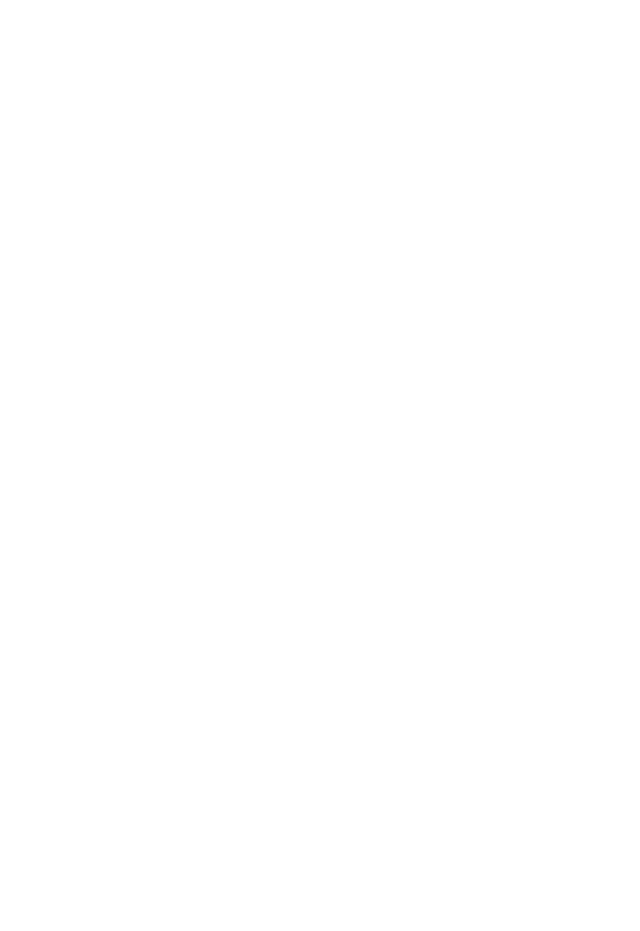
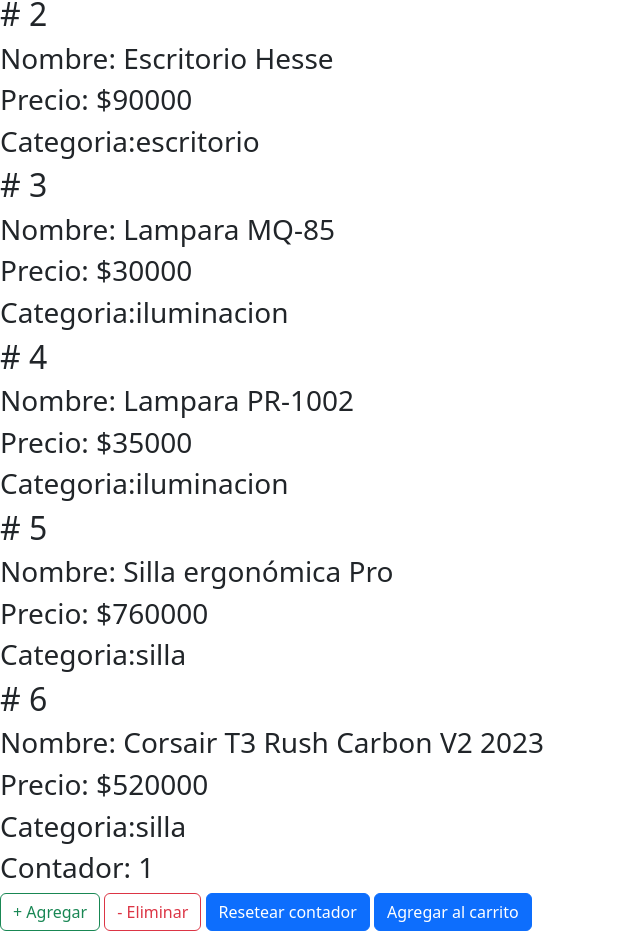
Before and after one commit to LisandroRP95/EntregaFinal-RodriguezP-Lisandro-React, a React (Vite) app: page / in a window 1280 px wide. Shown: the part 399-1330 px from the top of the page, without its empty margins (0-640 px from the left). Before the commit the page ends 800 px from the top, so only its background shows below. Built offline with nearby package versions, Linux system fonts and the light colour scheme.

Commit message:
actualizacion clase 6

```diff
--- a/package.json
+++ b/package.json
@@ -11,9 +11,11 @@
   },
   "dependencies": {
     "bootstrap": "^5.3.2",
+    "prop-types": "^15.8.1",
     "react": "^18.2.0",
     "react-bootstrap": "^2.10.0",
-    "react-dom": "^18.2.0"
+    "react-dom": "^18.2.0",
+    "react-toastify": "^10.0.4"
   },
   "devDependencies": {
     "@types/react": "^18.2.43",
--- /dev/null
+++ b/public/Catalogo.json
@@ -0,0 +1,53 @@
+[
+    {
+
+         "id": 1,
+         "nombre": "Escritorio Grecia",
+         "precio": 80000,
+         "categoria": "escritorio",
+         "stock": 10,
+         "descripcion": "Escritorio de pino de 2 x 0.8 x 1"
+    },
+    {
+
+        "id": 2,
+        "nombre": "Escritorio Hesse",
+        "precio": 90000,
+        "categoria": "escritorio",
+        "stock": 10,
+        "descripcion": "Escritorio de melamina de 2 x 0.8 x 1"
+    },
+    {
+        "id": 3,
+        "nombre": "Lampara MQ-85",
+        "precio": 30000,
+        "categoria": "iluminacion",
+        "stock": 10,
+        "descripcion": "Velador Escritorio Led Usb Flexible Moderno Luz Cálida Fria Color de la estructura Negro"
+    },
+    {
+        "id": 4,
+        "nombre": "Lampara PR-1002",
+        "precio": 35000,
+        "categoria": "iluminacion",
+        "stock": 10,
+        "descripcion": "Lampara Luz Monitor Escritorio Pc Led Usb Portatil"
+    },
+    {
+        "id": 5,
+        "nombre": "Silla ergonómica Pro",
+        "precio": 760000,
+        "categoria": "silla",
+        "stock": 10,
+        "descripcion": "Silla ergonómica con soporte lumbar. Tiene un mecanismo que sigue automáticamente el movimiento de la parte inferior de la espalda"
+    },
+    {
+        "id": 6,
+        "nombre": "Corsair T3 Rush Carbon V2 2023",
+        "precio": 520000,
+        "categoria": "silla",
+        "stock": 10,
+        "descripcion": "La silla de juegos CORSAIR T3 RUSH combina un diseño inspirado en las carreras y una comodidad contorneada con un exterior de tela suave y transpirable, una almohada cervical acolchada y un soporte lumbar de espuma viscoelástica."
+    }
+
+]
--- /dev/null
+++ b/src/Components/Counter/Counter.jsx
@@ -0,0 +1,45 @@
+import {useState, useRef} from 'react';
+import Button from 'react-bootstrap/Button';
+import { ToastContainer, toast } from 'react-toastify';
+import 'react-toastify/dist/ReactToastify.css';
+
+const Counter = () => {
+
+
+    const [contadorProductos, setContador] = useState(1);
+
+    const contadorCarroRef = useRef(contadorProductos)
+
+    const incrementar = () => {
+        if(contadorProductos < 10)[
+        setContador( contadorProductos + 1)]
+    }
+
+    const decrementar = () => {
+        if(contadorProductos > 1)[
+        setContador(contadorProductos - 1)]
+    }
+
+    const resetear = () => {
+        toast("Se ha reseteado el contador");
+        setContador(1)
+      }
+
+    const agregarCarroRef = () => {
+        contadorCarroRef.current = contadorProductos;
+        toast(`Se agregaron ${contadorProductos} productos al carrito de compras`);
+      }
+
+    return (
+    <>
+      <h3>Contador: {contadorProductos}</h3>
+      <Button onClick={incrementar} variant="outline-success">+ Agregar</Button>{' '}
+      <Button onClick={decrementar} variant="outline-danger">- Eliminar</Button>{' '}
+      <Button onClick={resetear} as="input" type="reset" value="Resetear contador" />{' '}
+      <Button onClick={agregarCarroRef} variant="primary">Agregar al carrito</Button>{' '}
+      <ToastContainer/>
+    </>
+    )
+}
+
+export default Counter
--- a/src/Components/ItemListContainer/ItemListContainer.jsx
+++ b/src/Components/ItemListContainer/ItemListContainer.jsx
@@ -1,11 +1,47 @@
+import { useState, useEffect } from "react";
+import Counter from "../Counter/Counter";
 
-const ItemListContainer = ({greeting}) => {
+
+const ItemListContainer = ({ greeting }) => {
+  const [catalogo, setCatalogo] = useState([]);
+
+  useEffect(() => {
+    const fetchCatalogo = async () => {
+      try {
+        const response = await fetch("./Catalogo.json");
+        const data = await response.json();
+        setCatalogo(data);
+      } catch (error) {
+        console.log("error en el fetch " + error);
+      }
+    };
+    fetchCatalogo();
+  }, []);
+
   return (
+    <>
+      <h2>{greeting}</h2>
 
-    <>
-    <h2>{greeting}</h2>
+      {catalogo.length == 0 ? (
+        <h2>Cargando...</h2>
+      ) : (
+        catalogo.map((producto, indice) => {
+          return (
+
+              <div key={indice}>
+                <h2># {producto.id}</h2>
+                <h3>Nombre: {producto.nombre}</h3>
+                <h3>Precio: ${producto.precio}</h3>
+                <h3>Categoria:{producto.categoria}</h3>
+              </div>
+
+          )
+        })
+      )}
+
+      <Counter />
     </>
-  )
-}
+  );
+};
 
-export default ItemListContainer
+export default ItemListContainer;
```
Also changed, not shown: .eslintrc.cjs, 1 other file (tests, documents, lock files or other folders).
